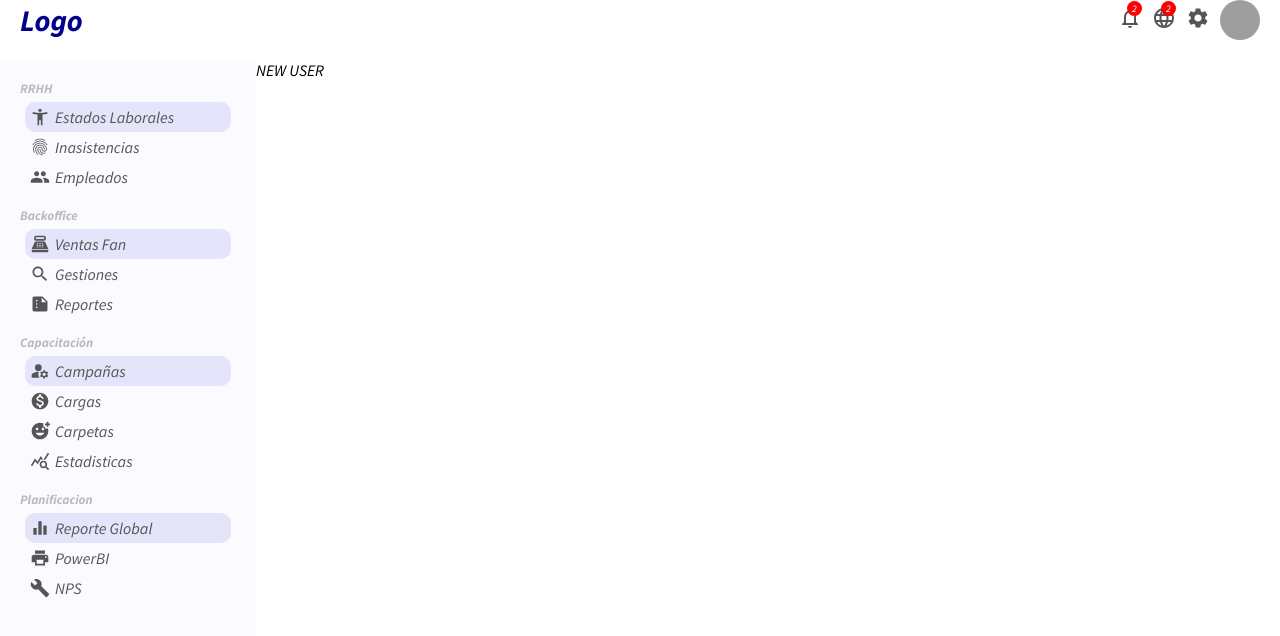
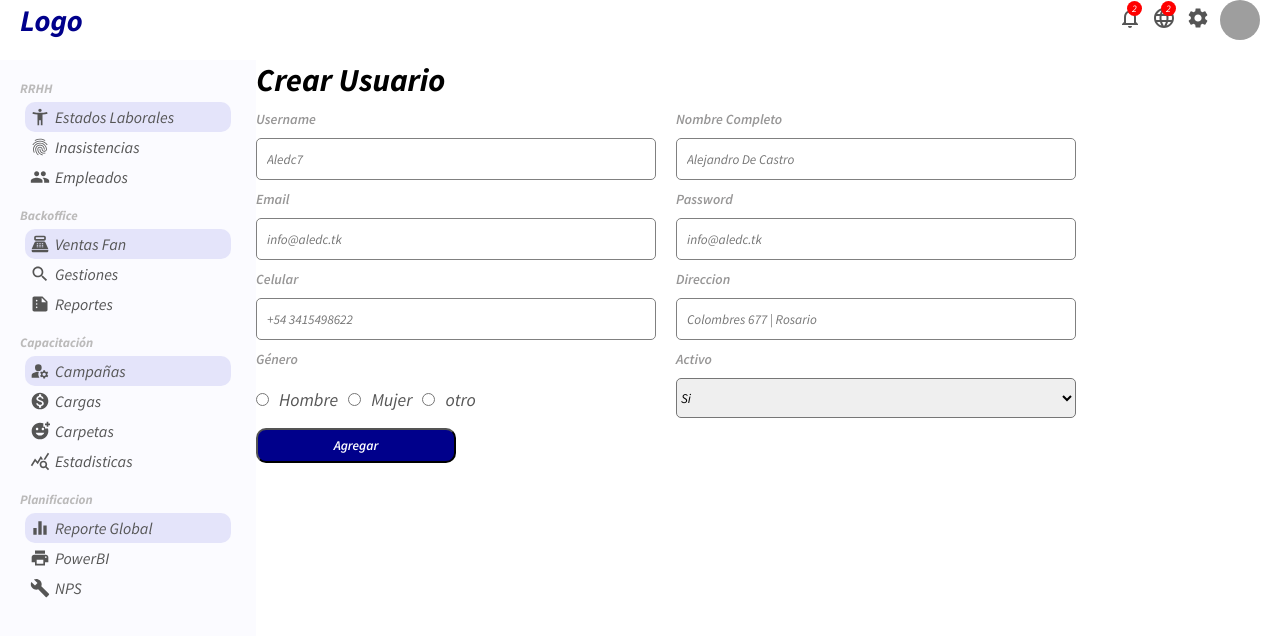
Before and after one commit to aledc7/react_admin_dashboard, a React (Create React App) app: page /user/newUser in a window 1280 px wide. Shown: the top 636 px of the page. Built offline with nearby package versions, Linux system fonts and the light colour scheme; grey boxes are pictures that could not be loaded.

Commit message:
Formulario de creacion de Usuario agrego boton

```diff
--- a/public/index.html
+++ b/public/index.html
@@ -5,7 +5,7 @@
   <meta charset="utf-8" />
   <meta name="viewport" content="width=device-width, initial-scale=1" />
   <meta name="theme-color" content="#000000" />
-  <meta name="description" content="Web site created using create-react-app" />
+  <meta name="description" content="React Admin Dashboard by Ale DC" />
 
 
   <link rel="manifest" href="%PUBLIC_URL%/manifest.json" />
@@ -16,7 +16,7 @@
 
 
 
-  <title>Admin Dasboard</title>
+  <title>React Admin Dasboard</title>
 </head>
 
 <style>
@@ -28,7 +28,7 @@
 
 
 <body>
-  <div id="root"></div>
+  <div id="aledc7"></div>
 </body>
 
 </html>
--- a/src/components/pages/newUser/NewUser.jsx
+++ b/src/components/pages/newUser/NewUser.jsx
@@ -1,13 +1,63 @@
+import React from 'react';
 import './newUser.css';
 
 function NewUser() {
     return (
         <div className='newUser'>
-            NEW USER
+            <h1 className="newUserTitle">Crear Usuario</h1>
+            <form className="newUserForm">
+                <div className="newUserItem">
+                    <label>Username</label>
+                    <input type="text" placeholder='Aledc7' />
+                </div>
+                <div className="newUserItem">
+                    <label>Nombre Completo</label>
+                    <input type="text" placeholder='Alejandro De Castro' />
+                </div>
+                <div className="newUserItem">
+                    <label>Email</label>
+                    <input type="email" placeholder='info@aledc.tk' />
+                </div>
+                <div className="newUserItem">
+                    <label>Password</label>
+                    <input type="password" placeholder='info@aledc.tk' />
+                </div>
+                <div className="newUserItem">
+                    <label>Celular</label>
+                    <input type="text" placeholder='+54 3415498622' />
+                </div>
+                <div className="newUserItem">
+                    <label>Direccion</label>
+                    <input type="text" placeholder='Colombres 677 | Rosario' />
+                </div>
+                <div className="newUserItem">
+                    <label>Género</label>
+                    <div className="newUserGender">
+                        <input type="radio" name='gender' id='male' value='male' />
+                        <label htmlFor="male">Hombre</label>
+
+                        <input type="radio" name='gender' id='female' value='female' />
+                        <label htmlFor="male">Mujer</label>
+
+                        <input type="radio" name='gender' id='other' value='other' />
+                        <label htmlFor="other">otro</label>
+                    </div>
+                </div>
+
+                <div className="newUserItem">
+                    <label>Activo</label>
+                    <select className='newUserSelect' name="active" id="active">
+                        <option value='yes' >Si</option>
+                        <option value='no' >No</option>
+                    </select>
+                </div>
+
+                <button className="newUserButton">Agregar</button>
+            </form>
         </div>
     )
 }
 
 
 
-export { NewUser } ;
+export { NewUser };
--- a/src/components/pages/newUser/newUser.css
+++ b/src/components/pages/newUser/newUser.css
@@ -1,4 +1,60 @@
 .newUser {
-    display: flex;
     flex: 4;
 }
+
+.newUserForm {
+    display: flex;
+    flex-wrap: wrap;
+}
+
+.newUserItem {
+    width: 400px;
+    display: flex;
+    flex-direction: column;
+    margin-top: 10px;
+    margin-right: 20px;
+}
+
+
+.newUserItem>label {
+    margin-bottom: 10px;
+    font-size: 14px;
+    font-weight: 600;
+    color: rgb(151, 150, 150);
+}
+
+.newUserItem>input{
+    height: 20px;
+    padding: 10px;
+    border: 1px solid gray;
+    border-radius: 5px;
+
+}
+
+.newUserGender>input {
+    margin-top: 15px;
+}
+
+.newUserGender>label{
+    margin: 10px;
+    font-size: 18px;
+    color: #555;
+
+}
+
+.newUserSelect {
+    height: 40px;
+    border-radius: 5px;
+}
+
+.newUserButton {
+    width: 200px;
+    bottom: none;
+    background-color: darkblue;
+    color: white;
+    padding: 7px 10px;
+    font-weight: 600;
+    border-radius: 10px;
+    margin-top: 10px;
+    cursor: pointer;
+}
--- a/src/index.js
+++ b/src/index.js
@@ -7,5 +7,5 @@ ReactDOM.render(
   <React.StrictMode>
       <App />
   </React.StrictMode>,
-  document.getElementById('root')
+  document.getElementById('aledc7')
 );
```
Also changed, not shown: 1 other file (tests, documents, lock files or other folders).
